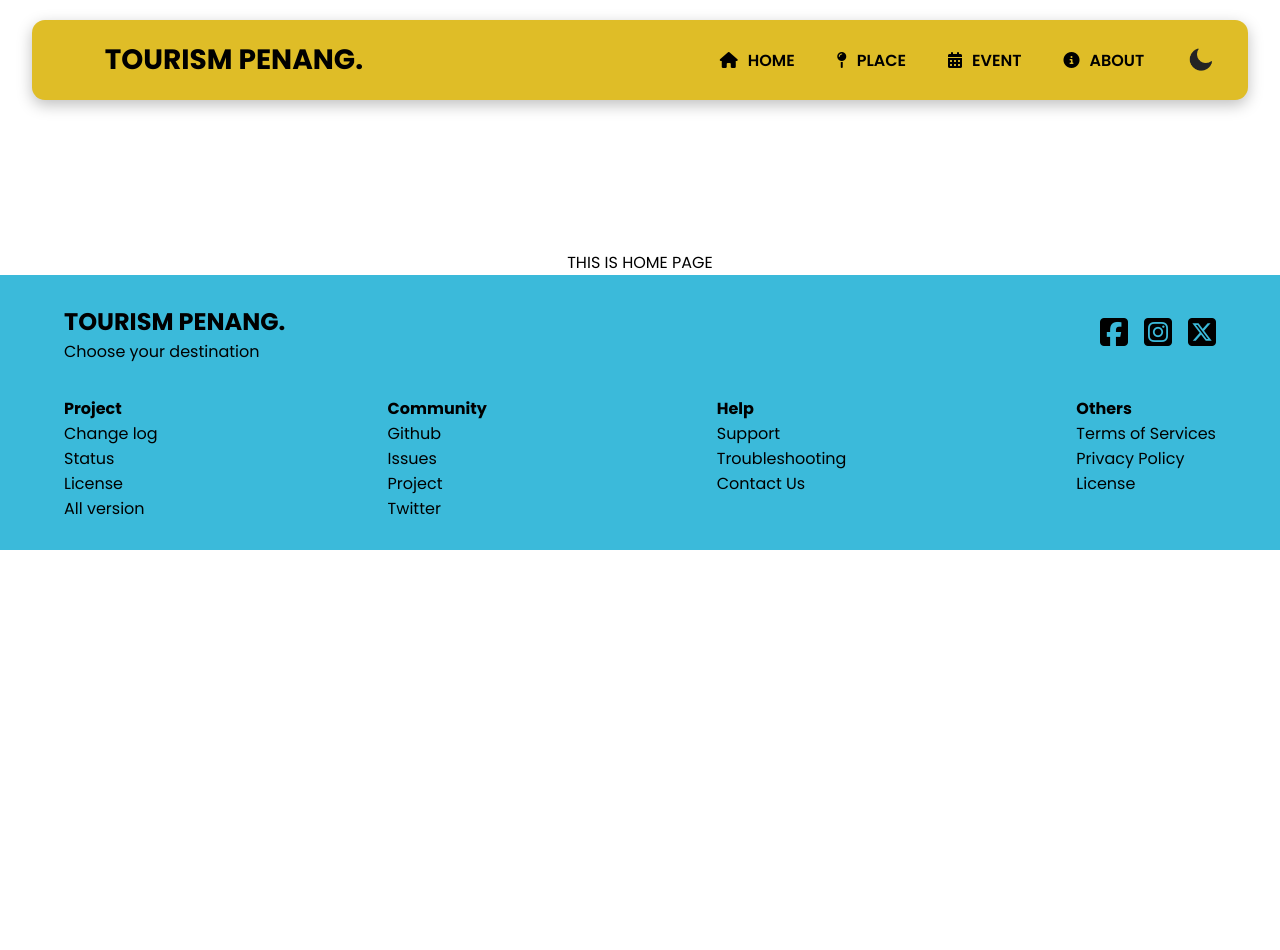
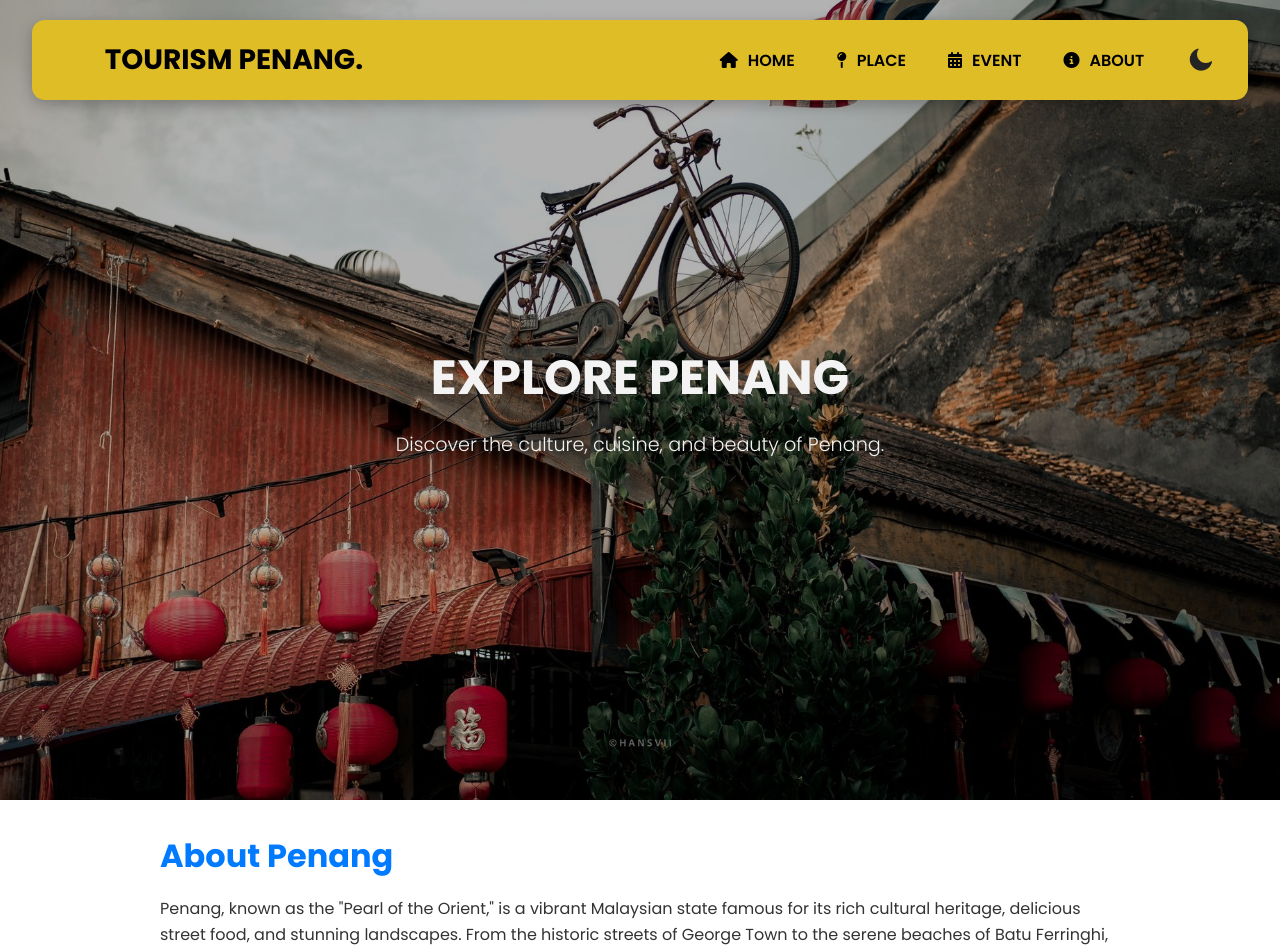
Before and after one commit to Damoshh/TourismPenang, a React (Vite) app: page / in a window 1280 px wide. Shown: the top 950 px of the page. Built offline with nearby package versions, Linux system fonts and the light colour scheme.

Commit message:
Implement Home Page

```diff
--- a/src/pages/Home/Home.css
+++ b/src/pages/Home/Home.css
@@ -1,4 +1,83 @@
-.home-content {
-    margin-top: 250px;
-    text-align: center;
+/* General Styles */
+body, html {
+  margin: 0;
+  padding: 0;
+  overflow-x: hidden; /* Prevent horizontal scrolling */
+  width: 100%;
+}
+
+/* Hero Section */
+.home-container {
+  position: relative;
+  width: 100%;
+  height: 100vh; /* Full screen height */
+  overflow: hidden;
+}
+
+.home-background {
+  position: absolute;
+  width: 100%;
+  height: 100%;
+  object-fit: cover;
+  filter: brightness(70%);
+  z-index: 1;
+}
+
+.home-overlay {
+  position: relative; /* Ensure proper stacking */
+  text-align: center;
+  color: #f3f3f3;
+  z-index: 2;
+  top: 50%;
+  transform: translateY(-50%);
+}
+
+.home-title {
+  font-size: 3rem;
+  font-weight: bold;
+  margin-bottom: 1rem;
+}
+
+.home-subtitle {
+  font-size: 1.2rem;
+  font-weight: 300;
+}
+
+/* About Penang Section */
+.about-penang {
+  background-color: #ffffff;
+  padding: 2rem;
+  text-align: left; /* Align text to the right */
+  color: #333;
+  max-width: 80%; /* Limit the width of the section */
+  margin: 0 auto; /* Center the section horizontally */
+}
+
+.about-penang h2 {
+  font-size: 2rem;
+  margin-bottom: 1rem;
+  color: #007bff;
+}
+
+.about-penang p {
+  font-size: 1rem;
+  line-height: 1.6;
+}
+
+@media (max-width: 768px) {
+  .home-title {
+    font-size: 2.5rem;
   }
+
+  .home-subtitle {
+    font-size: 1rem;
+  }
+
+  .about-penang h2 {
+    font-size: 1.5rem;
+  }
+
+  .about-penang p {
+    font-size: 0.9rem;
+  }
+}
--- a/src/pages/Home/Home.jsx
+++ b/src/pages/Home/Home.jsx
@@ -1,12 +1,27 @@
-import React from 'react'
+import React from 'react';
 import './Home.css';
 
 const Home = () => {
   return (
-      <div className='home-content'>
-        THIS IS HOME PAGE
+    <>
+      <div className="home-container">
+        <img className="home-background" src="src/assets/hans8.jpg" alt="Penang Landscape" />
+        <div className="home-overlay">
+          <h1 className="home-title">EXPLORE PENANG</h1>
+          <p className="home-subtitle">Discover the culture, cuisine, and beauty of Penang.</p>
+        </div>
       </div>
+
+      <div className="about-penang">
+        <h2>About Penang</h2>
+        <p>
+          Penang, known as the "Pearl of the Orient," is a vibrant Malaysian state famous for its rich cultural heritage,
+          delicious street food, and stunning landscapes. From the historic streets of George Town to the serene beaches of Batu Ferringhi,
+          Penang offers an unforgettable experience for travelers.
+        </p>
+      </div>
+    </>
   );
-}
+};
 
-export default Home
+export default Home;
```
Also changed, not shown: src/assets/hans8.jpg (added).
